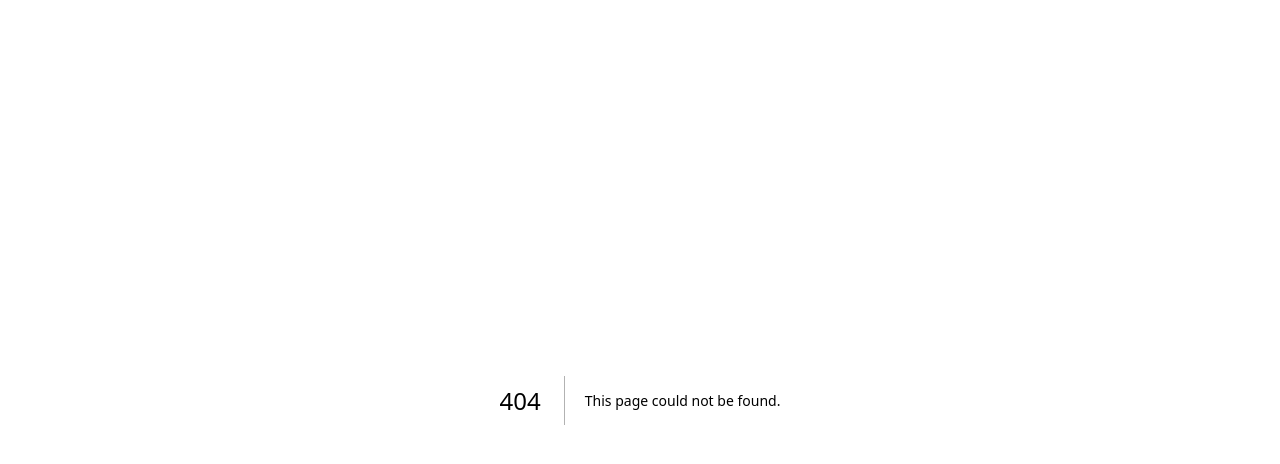
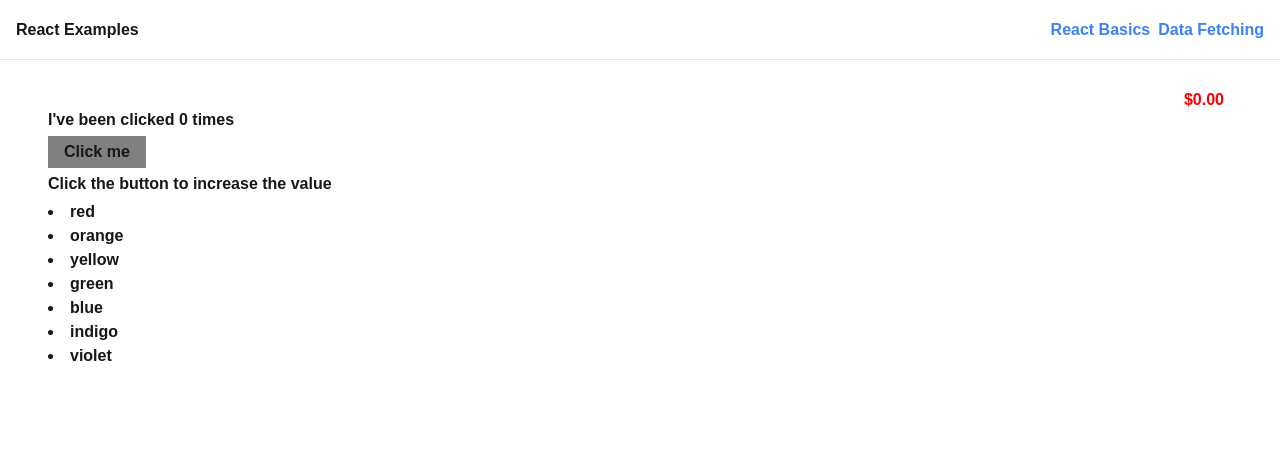
Before and after one commit to DevinBriscall/react, a Next.js app: page /react-basics in a window 1280 px wide. Before the commit this address had no page. Shown: the top 464 px of the page. Built offline with nearby package versions, Linux system fonts and the light colour scheme.

Commit message:
add a navbar to the application

```diff
--- a/src/components/Balance.js
+++ b/src/components/Balance.js
@@ -13,7 +13,7 @@ export default function Balance({ balance }) {
 					background-color: white;
 					padding: 0.5rem;
 					position: fixed;
-					top: 3rem;
+					top: 5rem;
 					right: 3rem;
 					color: ${balance > 0 ? "#15803d" : "#dc2626"};
 				}
--- /dev/null
+++ b/src/components/Navbar.js
@@ -0,0 +1,18 @@
+import Link from "next/link";
+import React from "react";
+
+export default function Navbar() {
+	return (
+		<div className="border-b font-bold h-[60px] px-4 flex justify-between items-center">
+			<Link href={"/"}>React Examples</Link>
+			<div className="flex gap-2 text-blue-500 transition-all duration-300">
+				<Link href={"/react-basics"} className="hover:underline">
+					React Basics
+				</Link>
+				<Link href={"/data-fetching"} className="hover:underline">
+					Data Fetching
+				</Link>
+			</div>
+		</div>
+	);
+}
--- a/src/pages/_app.js
+++ b/src/pages/_app.js
@@ -1,5 +1,11 @@
+import Navbar from "@/components/Navbar";
 import "@/styles/globals.css";
 
 export default function App({ Component, pageProps }) {
-  return <Component {...pageProps} />;
+	return (
+		<>
+			<Navbar />
+			<Component {...pageProps} />
+		</>
+	);
 }
```
Also changed, not shown: src/pages/react-basics.js (renamed from src/pages/reactBasics.js).
